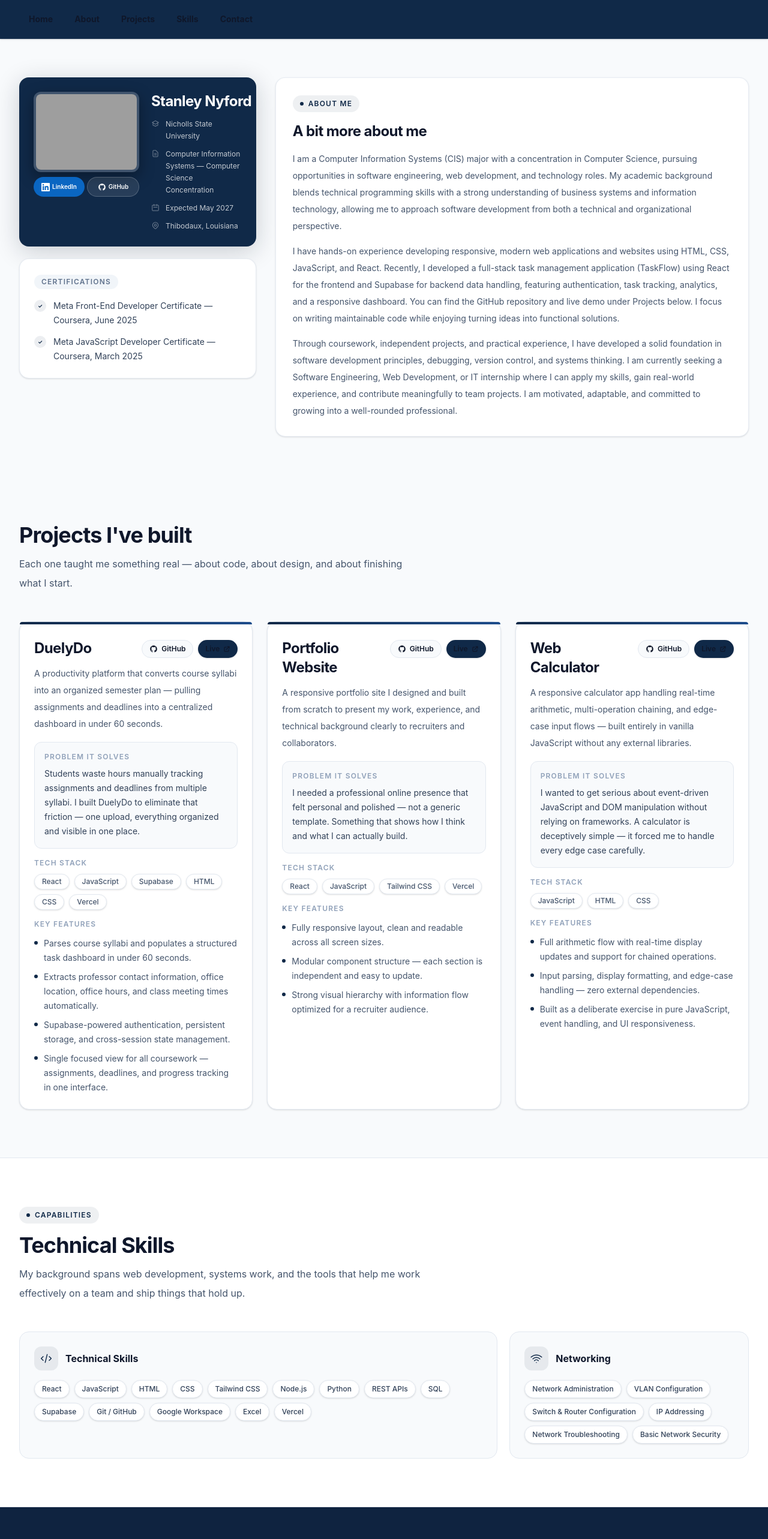
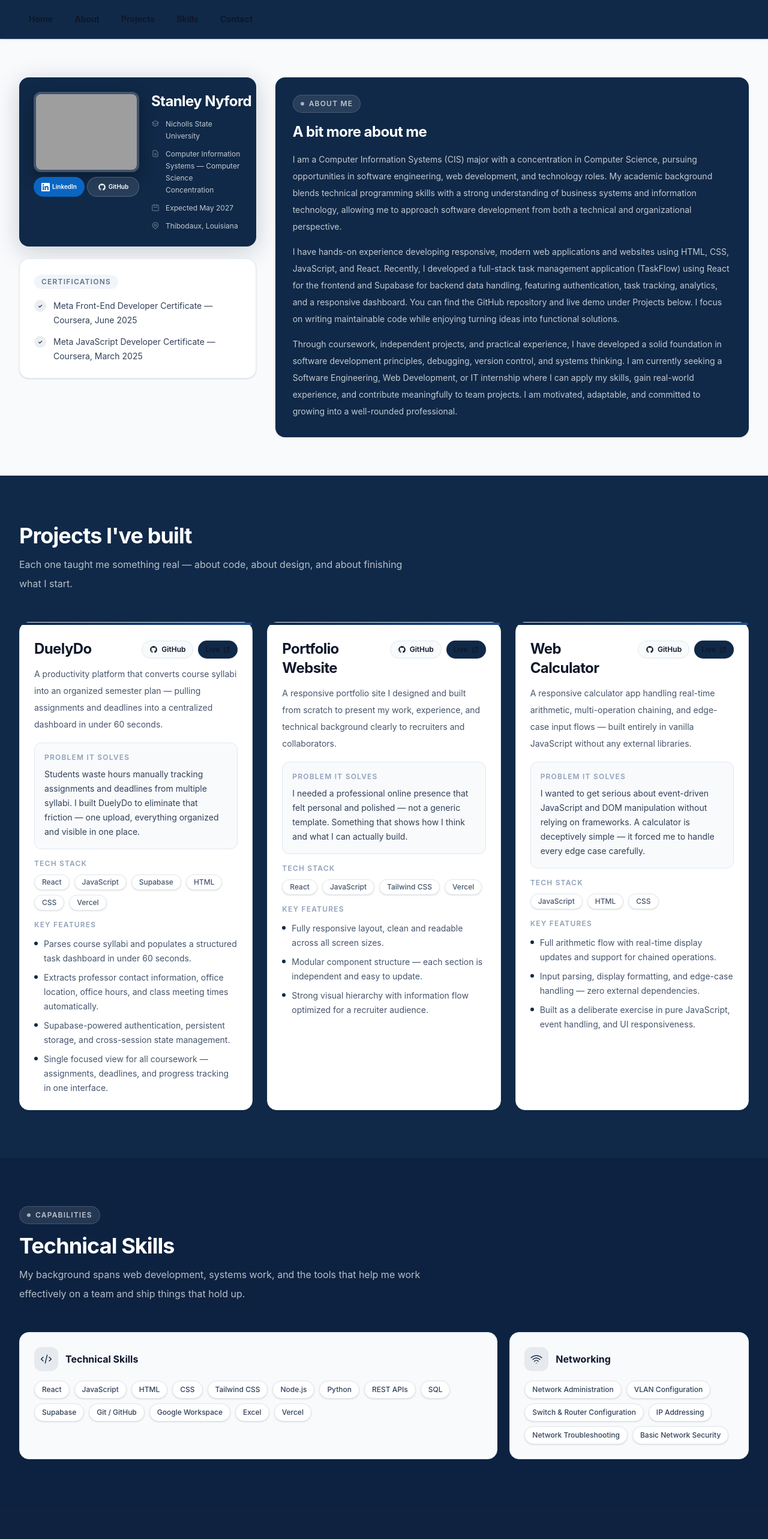
Before and after one commit to stanleytarun777/Portfolio-Website, a React (Vite) app: page / in a window 1280 px wide. Shown: the top 2566 px of the page at 60% size. Built offline with nearby package versions, Linux system fonts and the light colour scheme; grey boxes are pictures that could not be loaded.

Commit message:
Navy backgrounds on Projects, Skills, About sections with white text

```diff
--- a/src/components/Hero.jsx
+++ b/src/components/Hero.jsx
@@ -121,15 +121,15 @@ export default function Hero() {
 
           {/* ── Right column: About Me only ── */}
           <div id="about">
-            <div className="rounded-2xl border border-slate-200/80 bg-white p-6 shadow-sm sm:p-7">
-              <div className="inline-flex items-center gap-2 rounded-full bg-[rgba(16,41,72,0.07)] px-3 py-1.5">
-                <span className="h-1.5 w-1.5 rounded-full bg-[#102948]" />
-                <span className="text-xs font-semibold uppercase tracking-widest text-[#102948]">About Me</span>
+            <div className="rounded-2xl border border-[#102948]/20 bg-[#102948] p-6 shadow-sm sm:p-7">
+              <div className="inline-flex items-center gap-2 rounded-full border border-white/15 bg-white/10 px-3 py-1.5">
+                <span className="h-1.5 w-1.5 rounded-full bg-white/60" />
+                <span className="text-xs font-semibold uppercase tracking-widest text-white/70">About Me</span>
               </div>
-              <h2 className="mt-4 text-xl font-bold tracking-tight text-slate-900 sm:text-2xl">
+              <h2 className="mt-4 text-xl font-bold tracking-tight text-white sm:text-2xl">
                 A bit more about me
               </h2>
-              <div className="mt-4 space-y-3.5 text-sm leading-7 text-slate-600">
+              <div className="mt-4 space-y-3.5 text-sm leading-7 text-white/75">
                 <p>
                   I am a Computer Information Systems (CIS) major with a concentration in Computer
                   Science, pursuing opportunities in software engineering, web development, and
--- a/src/components/Projects.jsx
+++ b/src/components/Projects.jsx
@@ -99,14 +99,14 @@ function ProjectCard({ project }) {
 
 export default function Projects() {
   return (
-    <section id="projects" className="py-10 sm:py-14 lg:py-20">
+    <section id="projects" className="bg-[#102948] py-10 sm:py-14 lg:py-20">
       <div className="mx-auto max-w-7xl px-4 sm:px-6 lg:px-8">
 
         <div className="mb-10 sm:mb-12">
-          <h2 className="text-2xl font-bold tracking-tight text-slate-900 sm:text-3xl lg:text-4xl">
+          <h2 className="text-2xl font-bold tracking-tight text-white sm:text-3xl lg:text-4xl">
             Projects I've built
           </h2>
-          <p className="mt-3 max-w-2xl text-sm leading-7 text-slate-600 sm:text-base sm:leading-8">
+          <p className="mt-3 max-w-2xl text-sm leading-7 text-white/70 sm:text-base sm:leading-8">
             Each one taught me something real — about code, about design, and about finishing what I start.
           </p>
         </div>
--- a/src/components/Skills.jsx
+++ b/src/components/Skills.jsx
@@ -15,18 +15,18 @@ const categoryIcons = {
 
 export default function Skills() {
   return (
-    <section id="skills" className="border-y border-slate-200 bg-white py-10 sm:py-14 lg:py-20">
+    <section id="skills" className="bg-[#0d2240] py-10 sm:py-14 lg:py-20">
       <div className="mx-auto max-w-7xl px-4 sm:px-6 lg:px-8">
 
         <div className="mb-10 sm:mb-12">
-          <div className="inline-flex items-center gap-2 rounded-full bg-[rgba(16,41,72,0.07)] px-3 py-1.5">
-            <span className="h-1.5 w-1.5 rounded-full bg-[#102948]" />
-            <span className="text-xs font-semibold uppercase tracking-widest text-[#102948]">Capabilities</span>
+          <div className="inline-flex items-center gap-2 rounded-full border border-white/15 bg-white/10 px-3 py-1.5">
+            <span className="h-1.5 w-1.5 rounded-full bg-white/60" />
+            <span className="text-xs font-semibold uppercase tracking-widest text-white/70">Capabilities</span>
           </div>
-          <h2 className="mt-4 text-2xl font-bold tracking-tight text-slate-900 sm:text-3xl lg:text-4xl">
+          <h2 className="mt-4 text-2xl font-bold tracking-tight text-white sm:text-3xl lg:text-4xl">
             Technical Skills
           </h2>
-          <p className="mt-3 max-w-2xl text-sm leading-7 text-slate-600 sm:text-base sm:leading-8">
+          <p className="mt-3 max-w-2xl text-sm leading-7 text-white/70 sm:text-base sm:leading-8">
             My background spans web development, systems work, and the tools that help me
             work effectively on a team and ship things that hold up.
           </p>
```
